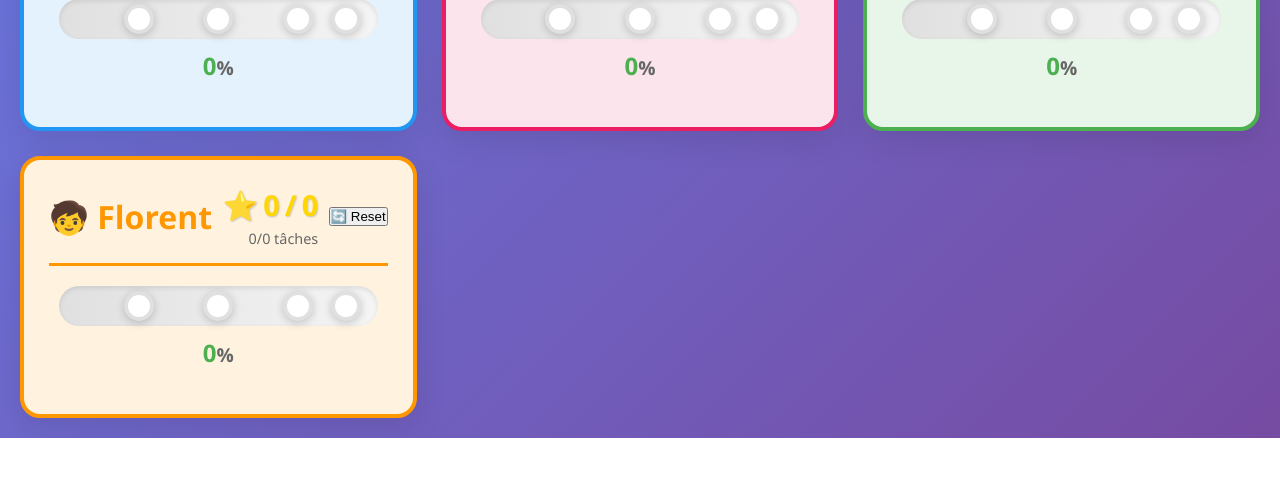
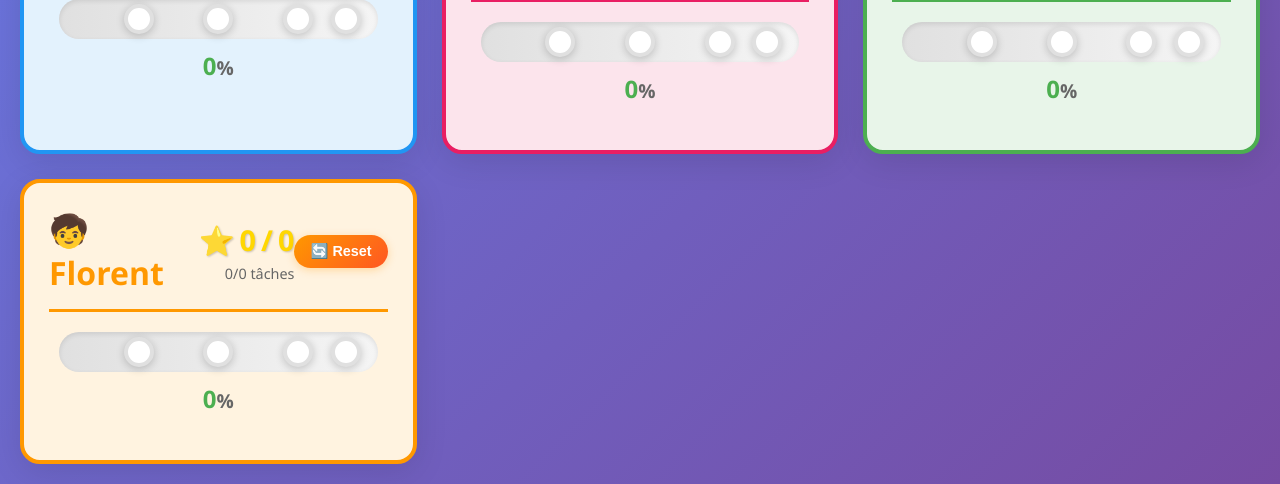
Before and after one commit to Stonesth/Activity_day_to_day, a website with bundled scripts: page public/index.html in a window 1280 px wide. Shown: the part 548-1032 px from the top of the page. Before the commit the page ends 986 px from the top, so only its background shows below. Built offline with nearby package versions, Linux system fonts and the light colour scheme; no server answers.

Commit message:
🎨 Style: Ajouter les styles CSS pour le bouton Reset

```diff
--- a/public/css/styles.css
+++ b/public/css/styles.css
@@ -661,6 +661,32 @@ body {
     }
 }
 
+/* Bouton Reset */
+.btn-reset {
+    background: linear-gradient(135deg, #FF9800 0%, #FF5722 100%);
+    color: white;
+    border: none;
+    padding: 8px 16px;
+    border-radius: 20px;
+    font-size: 0.9rem;
+    font-weight: 600;
+    cursor: pointer;
+    transition: all 0.3s ease;
+    box-shadow: 0 2px 8px rgba(255, 152, 0, 0.3);
+    white-space: nowrap;
+}
+
+.btn-reset:hover {
+    transform: translateY(-2px);
+    box-shadow: 0 4px 12px rgba(255, 152, 0, 0.5);
+    background: linear-gradient(135deg, #FF5722 0%, #FF9800 100%);
+}
+
+.btn-reset:active {
+    transform: translateY(0);
+    box-shadow: 0 2px 6px rgba(255, 152, 0, 0.4);
+}
+
 /* Modale */
 .modal {
     position: fixed;
```
